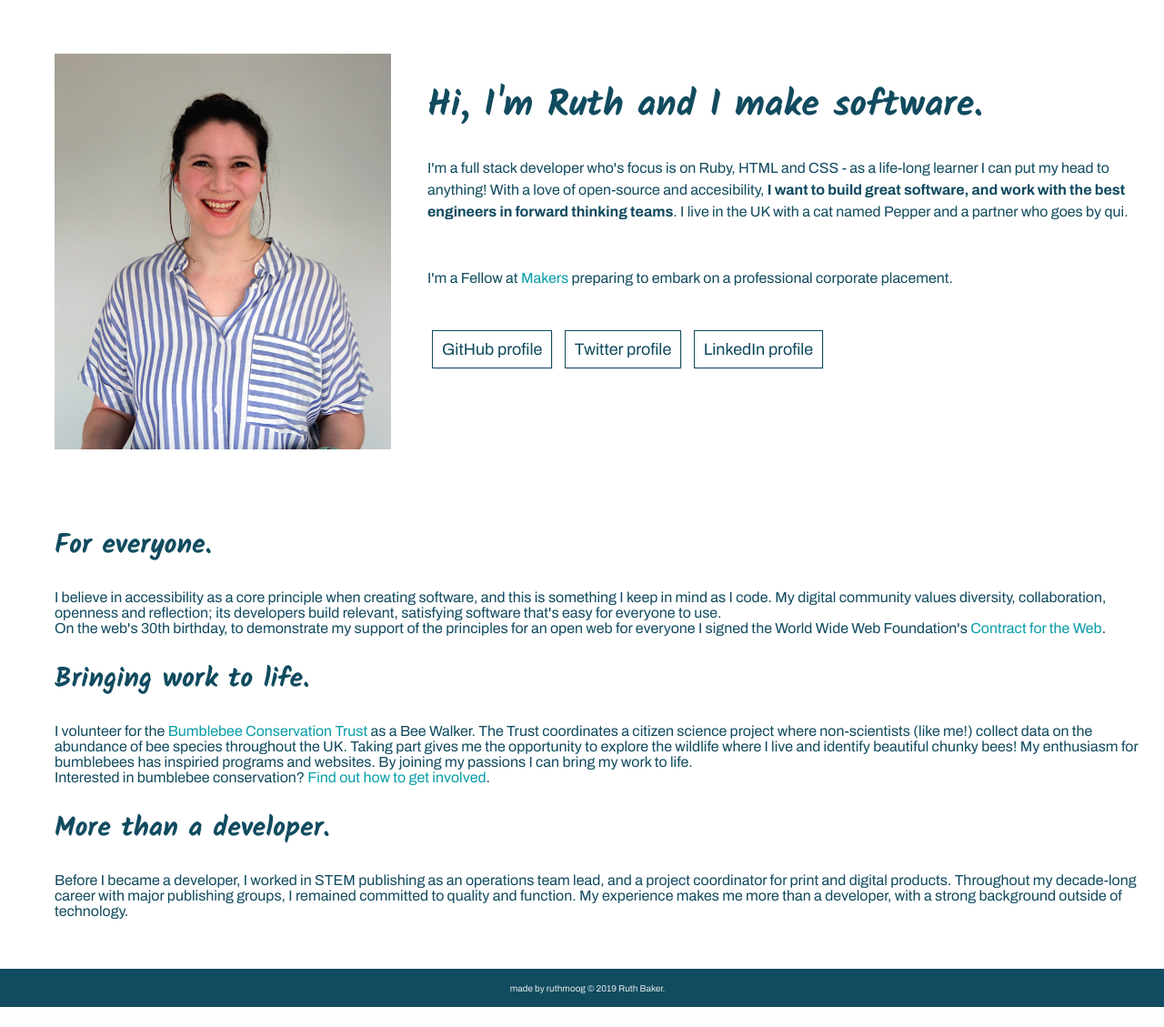
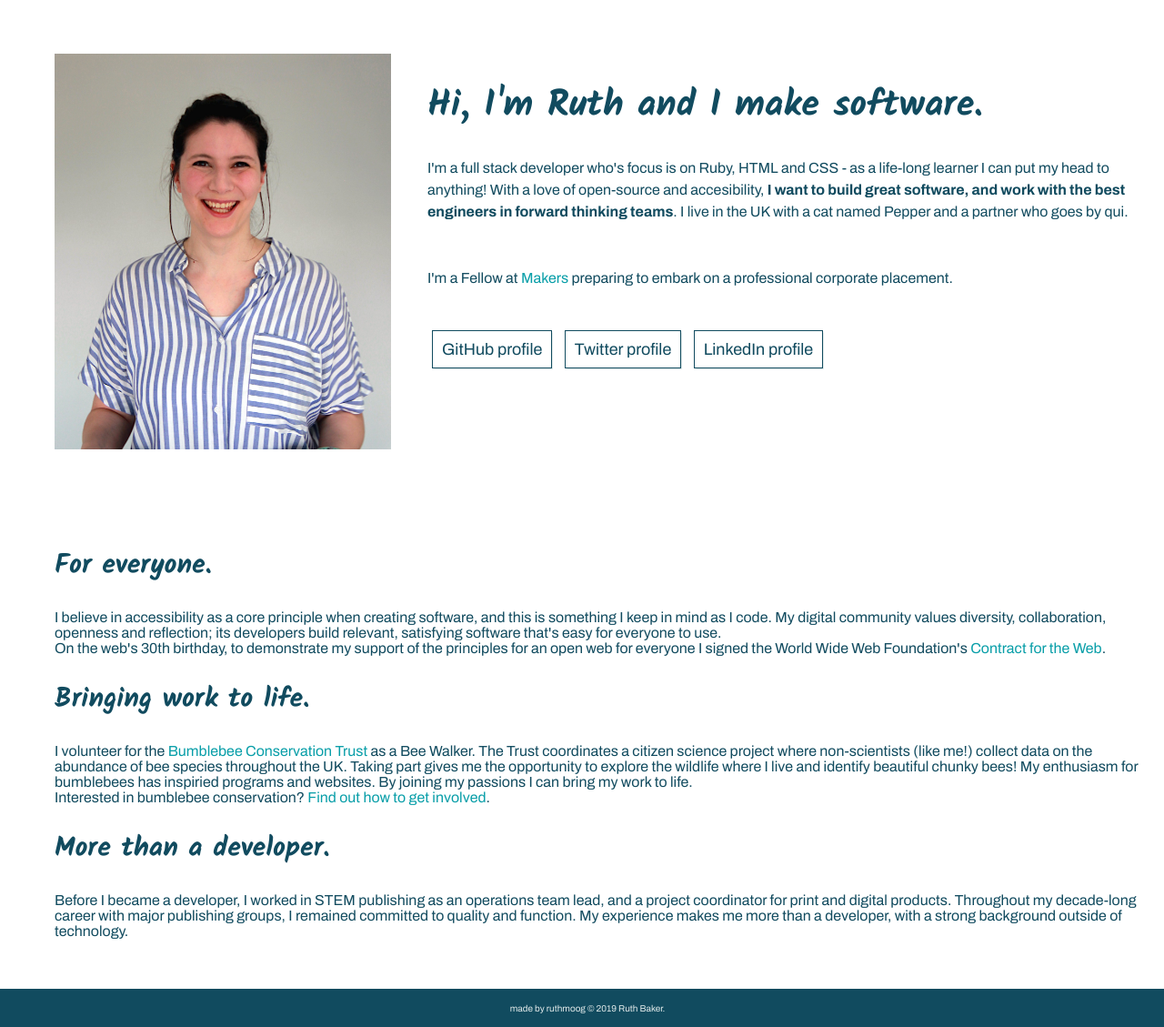
Before and after one commit to ruthmoog/portfolio, a PHP site: page /hello_portfolio/index.html in a window 1280 px wide. Shown: the part 83-1212 px from the top of the page at 91% size. Before the commit the page ends 1190 px from the top, so only its background shows below. Run offline with PHP 8.4, Linux system fonts and the light colour scheme.

Commit message:
Modify grid settings for 'intro' & gridrow2 to fix behavior issue

```diff
--- a/hello_portfolio/portfolio.css
+++ b/hello_portfolio/portfolio.css
@@ -50,7 +50,7 @@ nav a:hover, .active {
 
 main {
   display: grid;
-  grid-template-rows: 2fr 1fr 3fr;
+  grid-template-rows: 2fr 200px 3fr;
   grid-template-columns: 1fr 2fr;
 }
 
@@ -69,6 +69,7 @@ main {
   grid-row-start: 1;
   grid-column-end: 3;
   padding: 60px 20px 20px;
+  min-width: 450px;
 }
 
 h2 {
```
